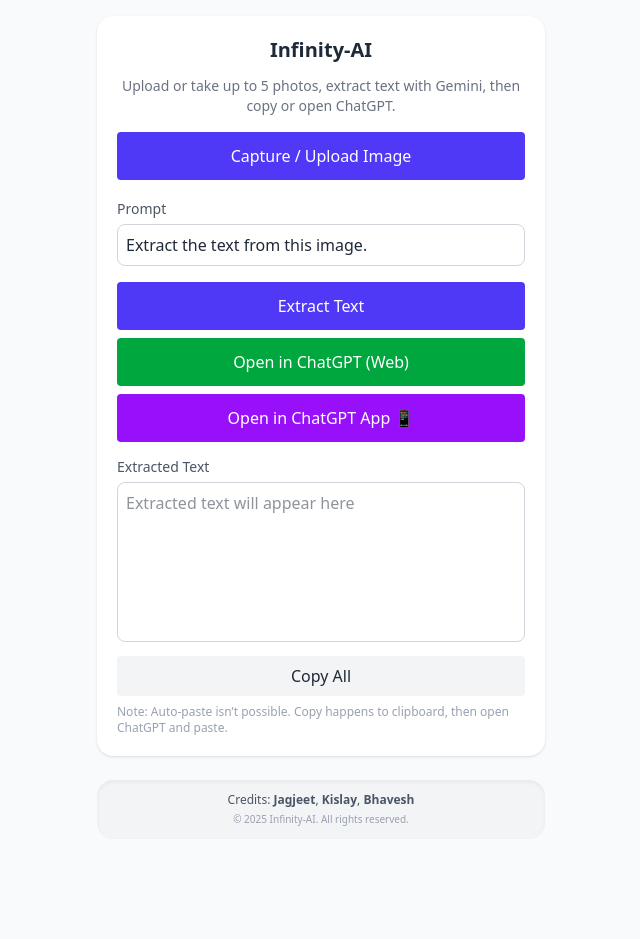
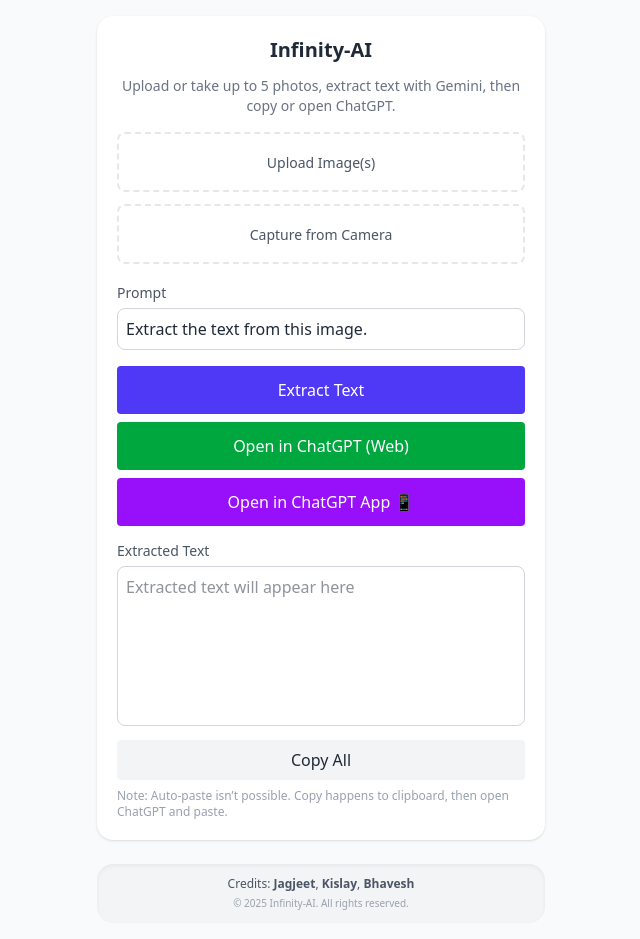
Before and after one commit to jagjeet-singh04/Infinity-AI, a React (Vite) app: page / in a window 1280 px wide. Shown: the whole page, without its empty margins (319-959 px from the left). Before the commit the page ends 855 px from the top, so only its background shows below. Built offline with nearby package versions, Linux system fonts and the light colour scheme.

Commit message:
upload modified

```diff
--- a/src/components/Upload.jsx
+++ b/src/components/Upload.jsx
@@ -2,53 +2,71 @@
 
 export default function Upload({ onFileSelect, previews, onRemove }) {
   const fileRef = useRef();
+  const cameraRef = useRef();
 
-  // handle file selection (from camera or gallery)
+  // Handle file selection (upload from device)
   function handleFileChange(e) {
-    const newFiles = Array.from(e.target.files || []);
-    if (!newFiles.length) return;
-
-    // Append new files to existing ones, limit to 5
-    onFileSelect((prevFiles) => {
-      const combined = [...prevFiles, ...newFiles];
-      return combined.slice(0, 5);
-    });
-
-    // reset input to allow re-capturing the same file
-    e.target.value = "";
+    const files = Array.from(e.target.files || []);
+    if (files.length) onFileSelect(files);
   }
 
-  // trigger camera directly
-  function handleOpenCamera() {
-    if (fileRef.current) {
-      fileRef.current.click();
-    }
+  // Handle camera capture
+  function handleCapture(e) {
+    const files = Array.from(e.target.files || []);
+    if (files.length) onFileSelect(files);
   }
 
   return (
-    <div className="flex flex-col items-center gap-3">
-      {/* Hidden file input */}
-      <input
-        type="file"
-        accept="image/*"
-        capture="environment"
-        className="hidden"
-        multiple
-        ref={fileRef}
-        onChange={handleFileChange}
-      />
+    <div className="flex flex-col gap-3">
+      {/* Upload Button */}
+      <label className="w-full">
+        <div
+          className="w-full border-2 border-dashed border-gray-200 rounded-lg p-4 text-center cursor-pointer hover:border-gray-300"
+        >
+          <input
+            ref={fileRef}
+            type="file"
+            accept="image/*"
+            multiple
+            className="hidden"
+            onChange={handleFileChange}
+          />
+          <button
+            type="button"
+            className="text-sm text-gray-600"
+            onClick={() => fileRef.current.click()}
+          >
+            Upload Image(s)
+          </button>
+        </div>
+      </label>
 
-      {/* Camera / Upload button */}
-      <button
-        onClick={handleOpenCamera}
-        className="w-full py-3 rounded bg-indigo-600 text-white font-medium"
-      >
-        Capture / Upload Image
-      </button>
+      {/* Capture Button */}
+      <label className="w-full">
+        <div
+          className="w-full border-2 border-dashed border-gray-200 rounded-lg p-4 text-center cursor-pointer hover:border-gray-300"
+        >
+          <input
+            ref={cameraRef}
+            type="file"
+            accept="image/*"
+            capture="environment"
+            className="hidden"
+            onChange={handleCapture}
+          />
+          <button
+            type="button"
+            className="text-sm text-gray-600"
+            onClick={() => cameraRef.current.click()}
+          >
+            Capture from Camera
+          </button>
+        </div>
+      </label>
 
-      {/* Preview grid */}
+      {/* Image previews */}
       {previews && previews.length > 0 && (
-        <div className="w-full grid grid-cols-2 gap-2 mt-2">
+        <div className="grid grid-cols-2 gap-2 mt-2">
           {previews.map((preview, idx) => (
             <div key={idx} className="relative">
               <img
```
